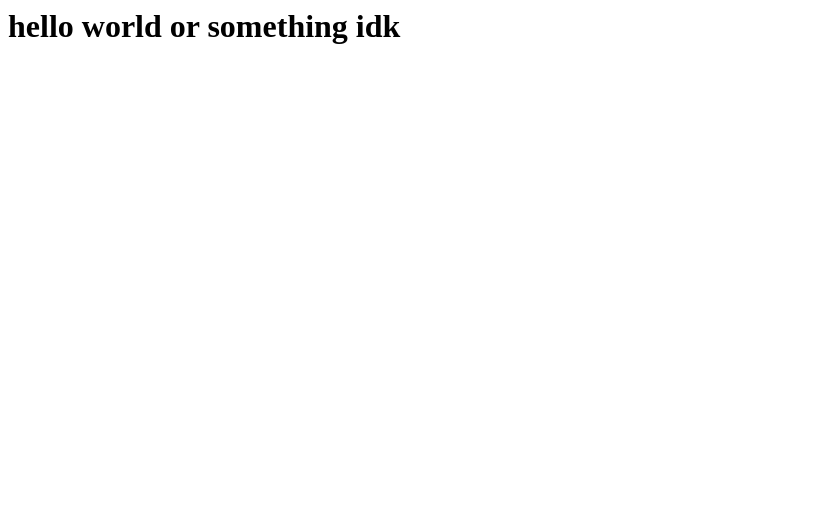
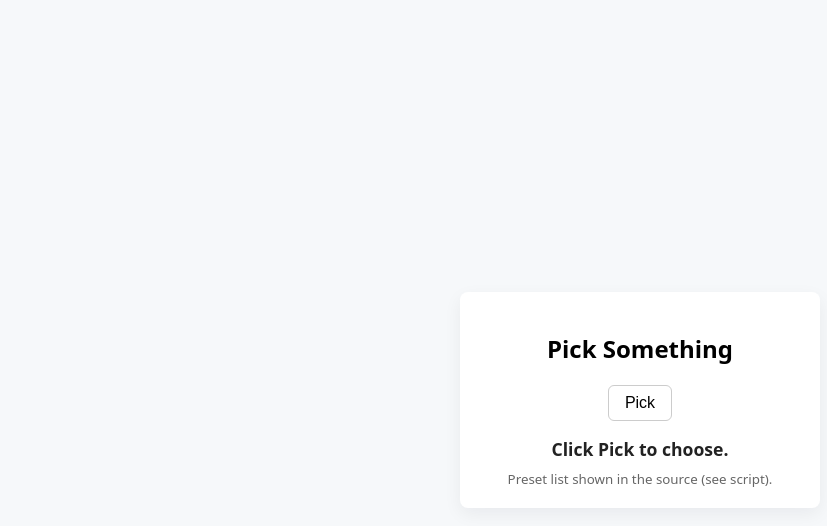
Before and after one commit to xzyq2/xzyq2.github.io, a plain HTML site: page index.html in a window 1280 px wide. Shown: the whole page, without its empty margins (0-827 px from the left). Drawn offline with Linux system fonts and the light colour scheme.

Commit message:
Update index.html

```diff
--- a/index.html
+++ b/index.html
@@ -1 +1,97 @@
-<h1>hello world or something idk</h1>
+<!doctype html>
+<html lang="en">
+<head>
+  <meta charset="utf-8" />
+  <meta name="viewport" content="width=device-width,initial-scale=1" />
+  <title>Simple Picker</title>
+  <style>
+    /* Barebones styling */
+    body {
+      font-family: system-ui, -apple-system, "Segoe UI", Roboto, "Helvetica Neue", Arial;
+      display:flex;
+      min-height:100vh;
+      align-items:center;
+      justify-content:center;
+      background:#f6f8fa;
+      margin:0;
+    }
+    .card {
+      background:white;
+      padding:1.25rem;
+      border-radius:8px;
+      box-shadow:0 6px 18px rgba(20,20,30,0.06);
+      width:320px;
+      text-align:center;
+    }
+    button {
+      padding:0.5rem 1rem;
+      font-size:1rem;
+      border-radius:6px;
+      border:1px solid #ccc;
+      background:#fff;
+      cursor:pointer;
+    }
+    button:active { transform:translateY(1px); }
+    #result {
+      margin-top:1rem;
+      font-weight:700;
+      font-size:1.1rem;
+      min-height:1.4em;
+      color:#222;
+    }
+    small { color:#666; display:block; margin-top:0.5rem; }
+  </style>
+</head>
+<body>
+  <div class="card" role="region" aria-label="Random picker">
+    <h2>Pick Something</h2>
+
+    <button id="pickBtn" aria-live="polite">Pick</button>
+
+    <div id="result" aria-atomic="true"></div>
+    <small id="hint">Preset list shown in the source (see script).</small>
+  </div>
+
+  <script>
+    // ======= EDIT THIS LIST =======
+    // Put whatever strings you want in the preset list.
+    const preset = [
+      "Apples",
+      "Bananas",
+      "Carrots",
+      "Donuts",
+      "Eggs"
+    ];
+    // =============================
+
+    const pickBtn = document.getElementById('pickBtn');
+    const resultEl = document.getElementById('result');
+
+    function pickRandom(list) {
+      if (!Array.isArray(list) || list.length === 0) return null;
+      const idx = Math.floor(Math.random() * list.length);
+      return { item: list[idx], index: idx };
+    }
+
+    pickBtn.addEventListener('click', () => {
+      const picked = pickRandom(preset);
+      if (picked === null) {
+        resultEl.textContent = "No items to pick from.";
+        return;
+      }
+
+      // Simple visual feedback: flash the result
+      resultEl.style.opacity = '0';
+      // small timeout for the fade; keep it tiny so UI feels snappy
+      setTimeout(() => {
+        resultEl.textContent = picked.item;
+        resultEl.style.transition = 'opacity 180ms ease';
+        resultEl.style.opacity = '1';
+      }, 80);
+    });
+
+    // Optional: show a default message
+    resultEl.textContent = "Click Pick to choose.";
+  </script>
+</body>
+</html>
```
